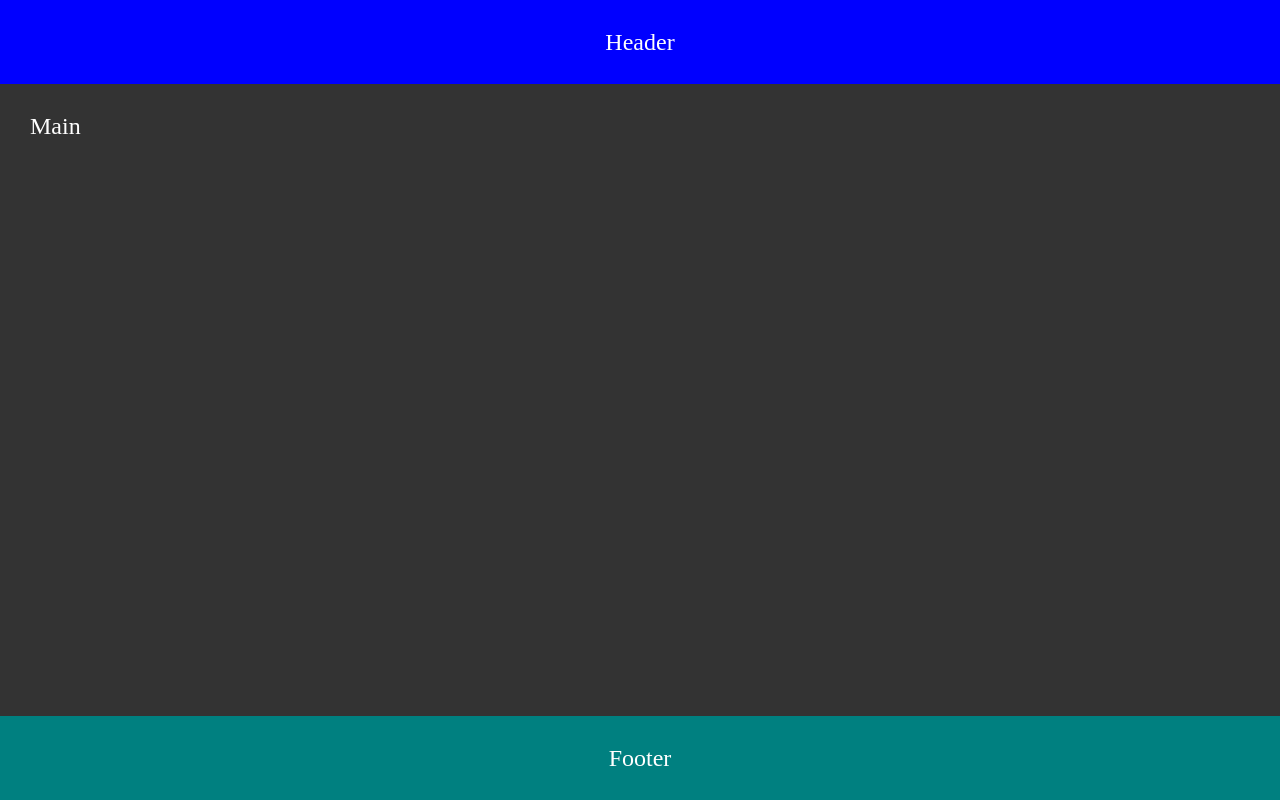
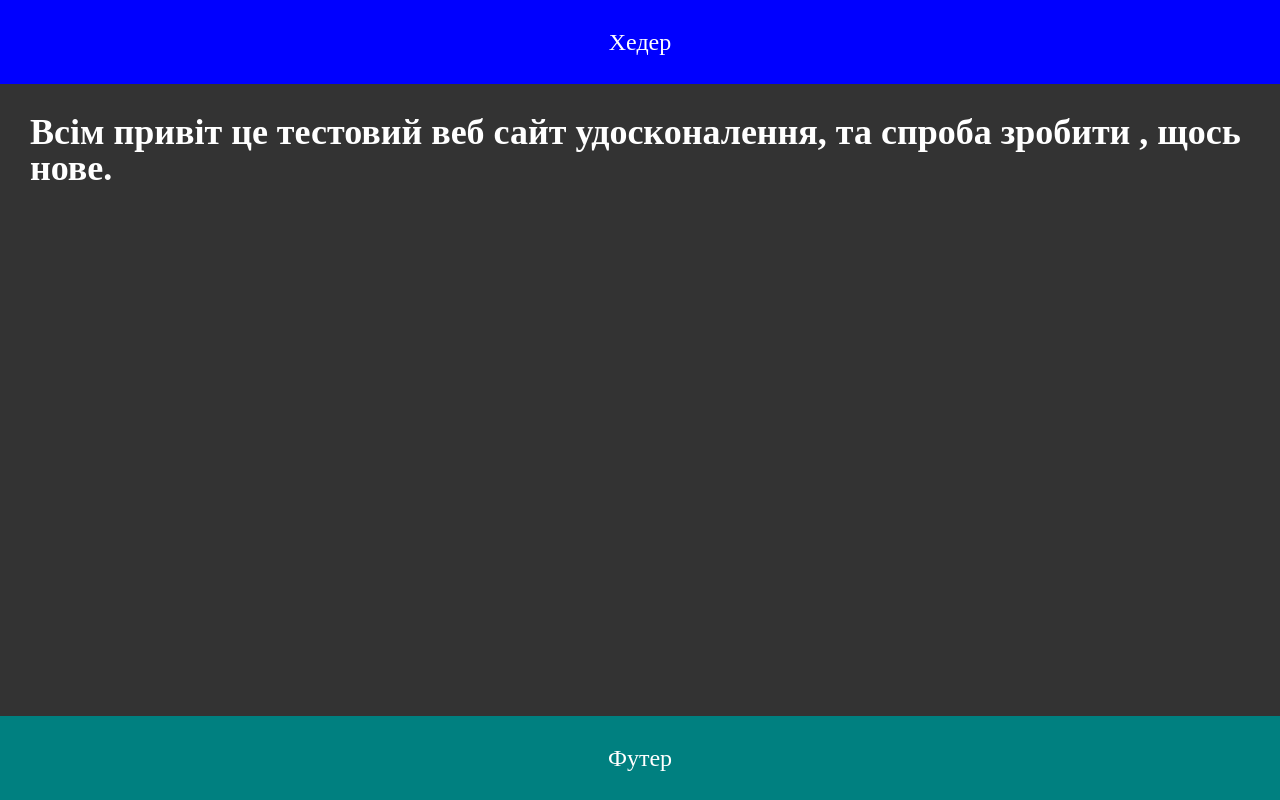
Before and after one commit to Bogdan-Ilynyak17/Test24, a plain HTML site: page index.html in a window 1280 px wide. Drawn offline with Linux system fonts and the light colour scheme.

Commit message:
Update index.html

```diff
--- a/index.html
+++ b/index.html
@@ -8,11 +8,12 @@
 </head>
 <body>
 	<div class="wrapper">
-   <header class="header">Header</header>
+   <header class="header">Хедер</header>
    <main class="main">
-    Main
+  <h2> Всім привіт це тестовий веб сайт удосконалення,
+	  та спроба зробити , щось нове. </h2>
    </main>
-   <footer class="footer">Footer</footer>
+   <footer class="footer">Футер</footer>
   </div>
 </body>
 </html>
```
